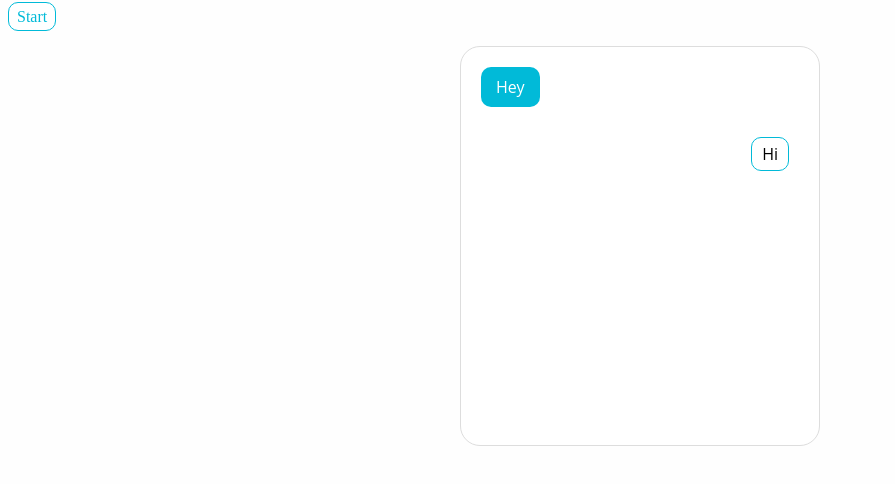
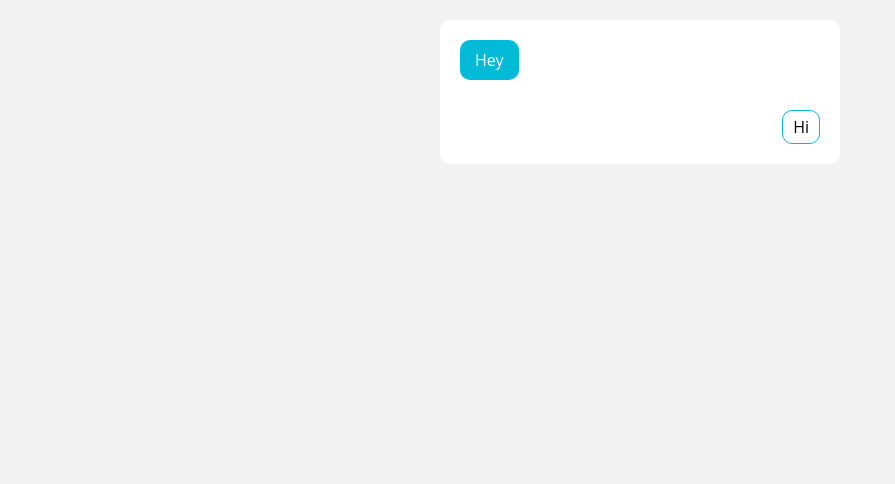
Before and after one commit to karanmhatre1/flow-chat-js, a plain HTML site: page demo.html in a window 1280 px wide. Shown: the whole page, without its empty margins (0-895 px from the left). Drawn offline with nearby package versions, Linux system fonts and the light colour scheme.

Commit message:
better demo, use strict, and support for multiple instances on the same page

```diff
--- a/demo.html
+++ b/demo.html
@@ -9,6 +9,31 @@
 
   <link rel="manifest" href="site.webmanifest">
   <link rel="stylesheet" href="src/flowchat.css">
+
+  <style>
+    .container {
+      font-family: 'Open Sans', sans-serif;
+      max-width: 100%;
+      height: 100%;
+      overflow: hidden;
+      margin: auto;
+      margin-top: 20px;
+      background-color: #fff;
+      box-sizing: border-box;
+    }
+
+    @media (min-width: 600px) {
+      body {
+        background: #f2f2f2;
+      }
+
+      .container {
+        background-color: #fff;
+        border-radius: 10px;
+        width: 400px;
+      }
+    }
+  </style>
 </head>
 
 <body>
@@ -18,17 +43,19 @@
 
   <!-- Add your site or application content here -->
 
-  <a href="#" id="startButton">Start</a></li>
-
   <div class="container" id="flowchat"></div>
 
   <script src="https://code.jquery.com/jquery-3.4.1.min.js"></script>
   <script src="src/flowchat.js"></script>
   <script>
     $(function() {
+
+      // Also try "demo-data/simple-data.json"
+
       $.getJSON( "demo-data/data.json", function( dataJSON ) {
         $('#flowchat').flowchat({
-          data: dataJSON
+          dataJSON: dataJSON,
+          autoStart: true
         });
       });
     });
--- a/src/flowchat.css
+++ b/src/flowchat.css
@@ -1,30 +1,15 @@
-body {
-  background-color: #fefefe;
-}
-
-.container {
-  font-family: 'Open Sans', sans-serif;
-  max-width: 360px;
-  height: 400px;
-  overflow: hidden;
-  margin: auto;
-  margin-top: 20px;
-  border-radius: 20px;
-  background-color: #fff;
-  border: 1px solid #ddd;
-  box-sizing: border-box;
-}
-
 ul.chat-window {
+  width: 100%;
   height: 100%;
-  height: 300px;
   overflow: scroll;
   margin-top: 0;
   padding: 20px;
   list-style: none;
+  margin: 0;
+  box-sizing: border-box;
 }
 
-ul.chat-window li .text {
+ul.chat-window>li .text {
   box-sizing: border-box;
   margin-bottom: 10px;
   border-radius: 10px;
@@ -32,30 +17,31 @@ ul.chat-window li .text {
   line-height: 20px;
 }
 
-li.bot .text {
+ul.chat-window>li.bot .text {
   background-color: #01bad8;
   color: #fff;
   float: left;
 }
 
-ul.chat-window li {
+ul.chat-window>li {
   clear: both;
   max-width: 80%;
+  box-sizing: border-box;
 }
 
-li.user {
+ul.chat-window>li.user {
   float: right;
 }
 
-li.bot {
+ul.chat-window>li.bot {
   float: left;
 }
 
-li.user .text {
+ul.chat-window>li.user .text {
   background-color: #ddd;
 }
 
-ul.chat-window li.options {
+ul.chat-window>li.options {
   margin-top: 10px;
   list-style: none;
   max-width: 100%;
@@ -64,30 +50,20 @@ ul.chat-window li.options {
   text-align: right;
 }
 
-li.options ul {
+ul.chat-window>li.options>ul {
   margin-top: 0;
   padding: 0;
   list-style: none;
   margin-top: 10px;
 }
 
-li.options ul li {
-  margin-bottom: 10px;
+ul.chat-window>li.options>ul>li {
   border-radius: 10px;
   padding: 5px 10px;
   border: 1px solid #01bad8;
   display: inline-block;
-  margin-right: 10px;
   cursor: pointer;
-}
-
-a#startButton {
-  border: 1px solid #01bad8;
-  background-color: #fff;
-  padding: 5px 8px;
-  border-radius: 10px;
-  color: #01bad8;
-  text-decoration: none;
+  margin-left: 10px;
 }
 
 .typing-indicator {
--- a/src/flowchat.js
+++ b/src/flowchat.js
@@ -1,3 +1,4 @@
+"use strict";
 (function( $ ) {
 
   $.fn.flowchat = function( options ) {
@@ -9,15 +10,14 @@
       startButtonId: '#startButton',
       autoStart: true,
       startMessageId: 1,
-      data: null
+      dataJSON: null
     }, options );
 
-    var container = $(this)
+    var container = $(this);
 
     $(function() {
-
       if(settings.autoStart)
-        startChat(container, settings.data, settings.startMessageId, settings.delay)
+        startChat(container, settings.dataJSON, settings.startMessageId, settings.delay)
     });
 
     $(document).on('click', '.options li', function() {
@@ -26,23 +26,23 @@
       $(this).parent().hide();
 
       // insert user chat
-      userReply = '<li class="user"><div class="text">'+ $(this).html() +'</div></li>';
+      var userReply = '<li class="user"><div class="text">'+ $(this).html() +'</div></li>';
       container.children('.chat-window').append(userReply);
 
       // get the next message
-      messages = settings.data;
-      nextMessageId = $(this).attr('data-nextId');
-      nextMessage = findMessageInJsonById(messages, nextMessageId);
+      var messages = settings.dataJSON;
+      var nextMessageId = $(this).attr('data-nextId');
+      var nextMessage = findMessageInJsonById(messages, nextMessageId);
 
       // add next message
-      generateMessageHTML(messages, nextMessage, settings.delay);
+      generateMessageHTML(container, messages, nextMessage, settings.delay);
 
     });
 
     // on click of Start button
     $(document).on('click', settings.startButtonId, function() {
 
-      startChat(container, settings.data, settings.startMessageId, settings.delay)
+      startChat(container, settings.dataJSON, settings.startMessageId, settings.delay)
 
     });
   }
@@ -53,17 +53,17 @@
     container.append("<ul class='chat-window'></ul>");
 
     // get the first message
-    message = findMessageInJsonById(data, startId);
+    var message = findMessageInJsonById(data, startId);
 
     // add message
-    generateMessageHTML(data, message, delay);
+    generateMessageHTML(container, data, message, delay);
   }
 
   function findMessageInJsonById(data, id) {
 
     var messages = data;
 
-    for (i = 0; messages.length > i; i ++)
+    for (var i = 0; messages.length > i; i ++)
       if (messages[i].id == id)
         return messages[i];
 
@@ -71,13 +71,17 @@
 
   function addOptions(m) {
 
-    template = '<li class="options"><ul>'
+    var template = '<li class="options"><ul>';
 
-    for (i=1;i<6;i++){
+    var optionText = null;
+
+    var optionMessageId = null;
+
+    for (var i=1;i<6;i++) {
       optionText = m["option"+i]
       optionMessageId = m["option"+i+"_nextMessageId"]
 
-      if (optionText != "") // add option only if text exists
+      if (optionText != "" && optionText != undefined && optionText != null) // add option only if text exists
         template = template + "<li data-nextId=" + optionMessageId + ">" + optionText + "</li>"
     }
 
@@ -86,39 +90,39 @@
     return template;
   }
 
-  function toggleLoader(status) {
+  function toggleLoader(status, container) {
     if(status=="show")
-      $('.chat-window').append("<li class='typing-indicator'><span></span><span></span><span></span></li>");
+      container.children('.chat-window').append("<li class='typing-indicator'><span></span><span></span><span></span></li>");
     else
-      $('.typing-indicator').remove();
+      container.find('.typing-indicator').remove();
   }
 
-  function generateMessageHTML(messages, m, delay) {
+  function generateMessageHTML(container, messages, m, delay) {
 
     // create template
-    template = '<li class="bot"><div class="text">'+ m.text +'</div></li>';
+    var template = '<li class="bot"><div class="text">'+ m.text +'</div></li>';
 
     // if the message is a question then add options
     if (m.messageType == "Question")
       template = template + addOptions(m);
 
-    toggleLoader("show");
+    toggleLoader("show", container);
 
-    $(".chat-window").scrollTop($(".chat-window").prop('scrollHeight'));
+    container.children(".chat-window").scrollTop($(".chat-window").prop('scrollHeight'));
 
     // add delay to chat message
     setTimeout(function() {
 
-      toggleLoader("hide");
-      $('.chat-window').append(template);
+      toggleLoader("hide", container);
 
-      $(".chat-window").scrollTop($(".chat-window").prop('scrollHeight'));
+      container.children('.chat-window').append(template);
+
+      container.children(".chat-window").scrollTop($(".chat-window").prop('scrollHeight'));
 
       // call recursively if nextMessageId exists
       if (m.nextMessageId != "") {
-        console.log(m.nextMessageId);
-        nextMessage = findMessageInJsonById(messages, m.nextMessageId)
-        generateMessageHTML(messages, nextMessage, delay)
+        var nextMessage = findMessageInJsonById(messages, m.nextMessageId)
+        generateMessageHTML(container, messages, nextMessage, delay)
       }
 
     }, delay);
```
Also changed, not shown: demo-data/simple-data.json (added, +25 -0 lines), src/flowchat.min.css, src/flowchat.min.js, 1 other file.
